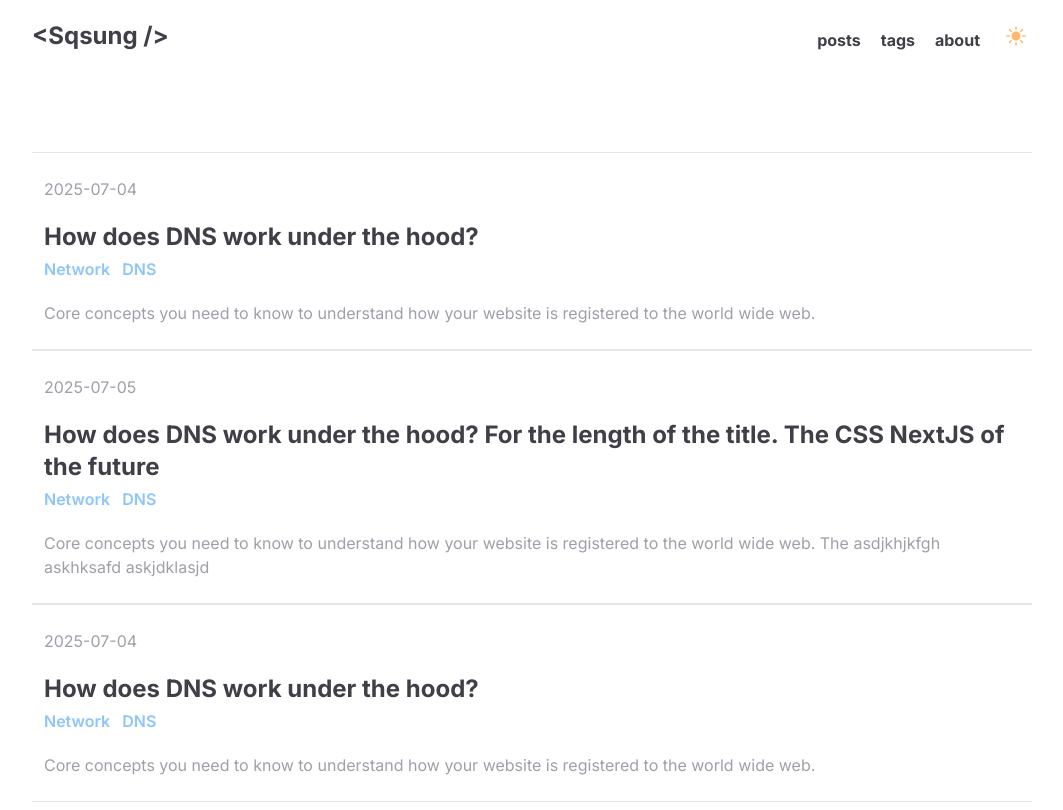
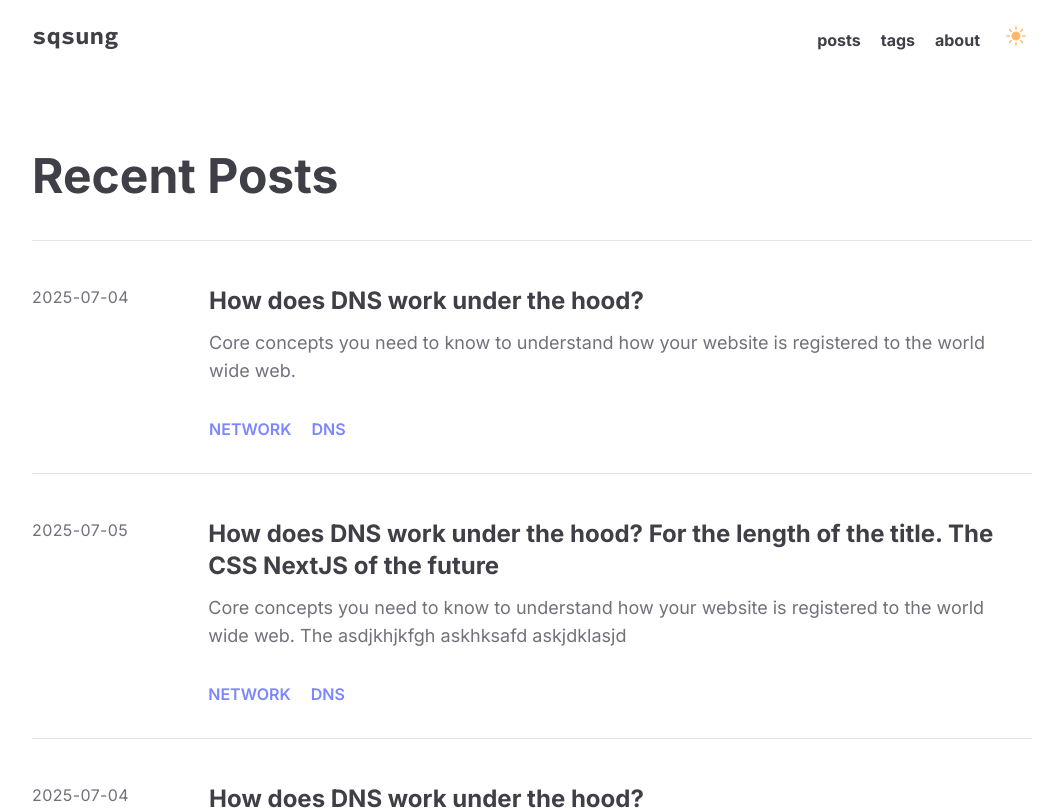
Before and after one commit to sqsung/blog, a Next.js app: page / in a window 1280 px wide. Shown: the top 810 px of the page, without its empty margins (108-1171 px from the left). Built offline with nearby package versions, Linux system fonts and the light colour scheme.

Commit message:
BlogCard UI

```diff
--- a/src/components/blog/BlogCard.tsx
+++ b/src/components/blog/BlogCard.tsx
@@ -6,22 +6,26 @@ interface BlogCardProps {
 
 const BlogCard = ({ metadata }: BlogCardProps) => {
   return (
-    <li className="border-b-primary border-y py-3">
-      <div className="hover:bg-background-secondary flex cursor-pointer flex-col gap-5 rounded-xl p-3 transition-colors duration-300">
-        <p className="text-zinc-400">{metadata.createdAt}</p>
+    <li className="border-b-primary border-b first-of-type:border-y">
+      <div className="flex cursor-pointer flex-row gap-5 py-8">
+        <p className="text-t-subtle me-10 mt-3 flex-shrink-0 tracking-wide">
+          {metadata.createdAt}
+        </p>
 
-        <div className="flex flex-col gap-1">
-          <p className="text-2xl font-bold">{metadata.title}</p>
+        <div className="flex flex-col gap-5">
+          <div className="hover:bg-background-secondary flex flex-col gap-3 rounded-xl px-5 py-3 transition-colors duration-300">
+            <p className="text-2xl font-bold">{metadata.title}</p>
+            <p className="text-t-subtle text-lg">{metadata.summary}</p>
+          </div>
+
           {!!metadata.tags.length && (
-            <ul className="flex gap-3 font-semibold text-blue-300">
+            <ul className="flex gap-5 ps-5 font-semibold text-indigo-400">
               {metadata.tags.map((tag) => (
-                <li key={tag}>{tag}</li>
+                <li key={tag}>{tag.toUpperCase()}</li>
               ))}
             </ul>
           )}
         </div>
-
-        <p className="text-zinc-400">{metadata.summary}</p>
       </div>
     </li>
   );
--- a/src/components/blog/BlogList.tsx
+++ b/src/components/blog/BlogList.tsx
@@ -2,12 +2,15 @@ import { BlogMetadata } from "@/types/blog.types";
 import BlogCard from "./BlogCard";
 
 interface BlogListProps {
+  listAlias: string;
   blogs: BlogMetadata[];
 }
 
-const BlogList = ({ blogs }: BlogListProps) => {
+const BlogList = ({ listAlias, blogs }: BlogListProps) => {
   return (
-    <ul>
+    <ul className="flex flex-col">
+      <h2 className="mb-10 text-5xl font-bold">{listAlias}</h2>
+
       {blogs.map((blog) => (
         <BlogCard key={blog.id} metadata={blog} />
       ))}
--- a/src/components/common/Header.tsx
+++ b/src/components/common/Header.tsx
@@ -4,8 +4,11 @@ import ThemeToggler from "./ThemeToggler";
 export default function Header() {
   return (
     <header className="mb-10 flex w-full items-center py-5">
-      <Link href="/" className="mr-auto text-2xl font-bold">
-        {"<Sqsung />"}
+      <Link
+        href="/"
+        className="font-source-code-pro mr-auto text-2xl font-bold"
+      >
+        sqsung
       </Link>
       <div className="flex items-end gap-5 font-bold">
         <Link href="/posts">posts</Link>
```
